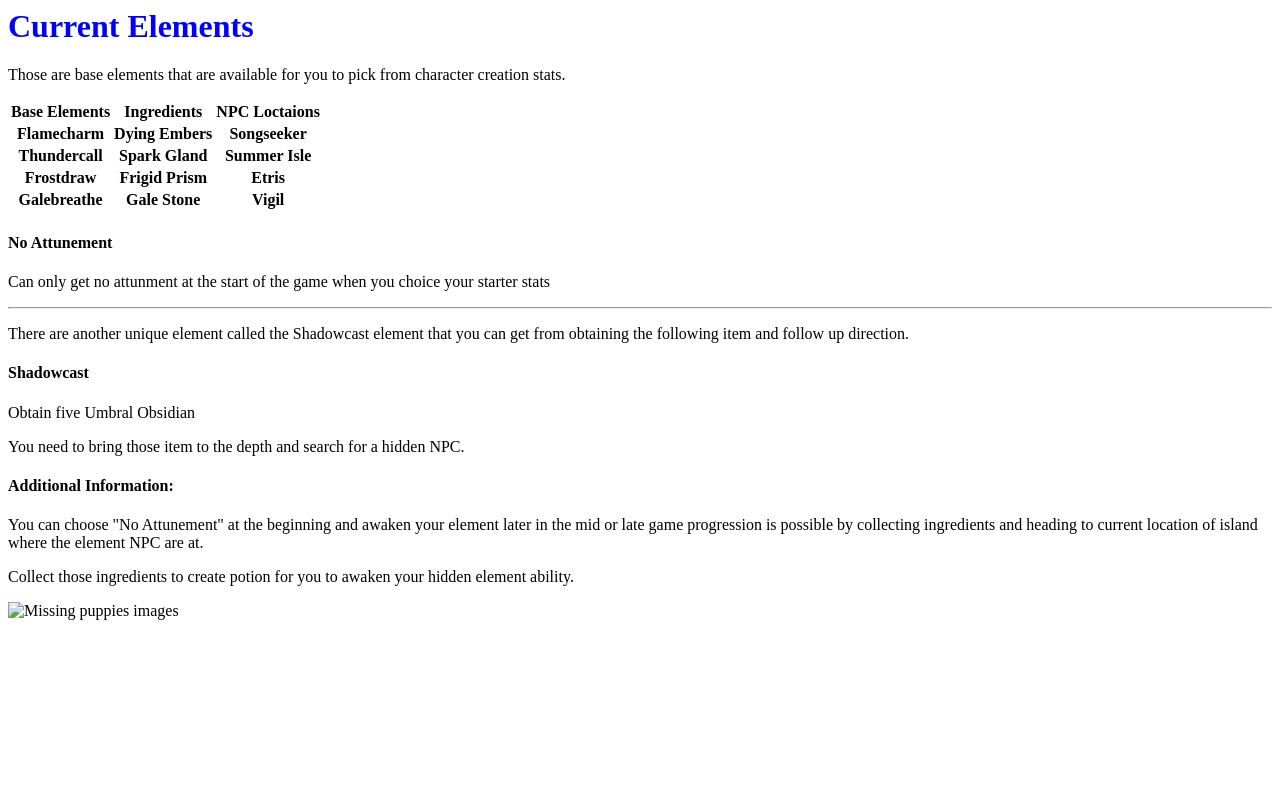
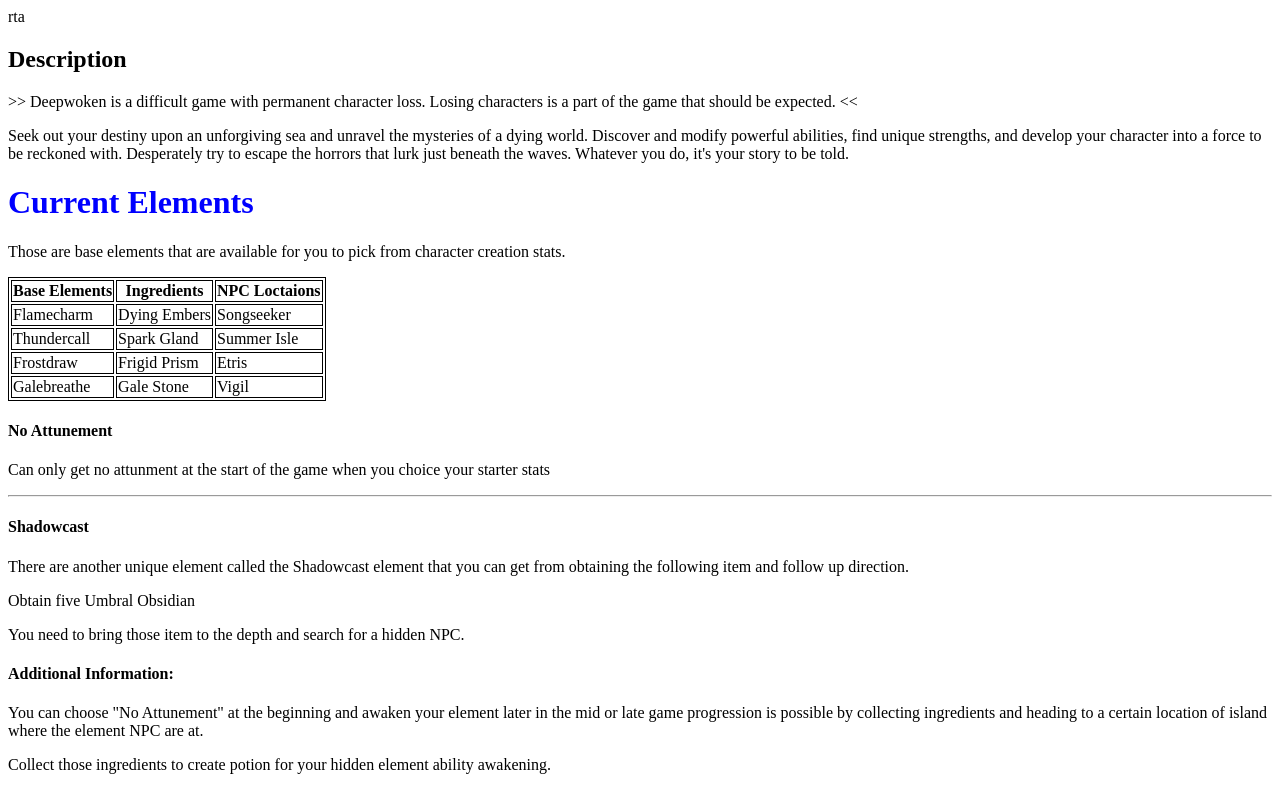
Before and after one commit to Darkness-Skill/Darkness-Skill.github.io, a plain HTML site: page index.html in a window 1280 px wide. Drawn offline with Linux system fonts and the light colour scheme.

Commit message:
Update index.html

```diff
--- a/index.html
+++ b/index.html
@@ -1,15 +1,21 @@
-<DOCTYPE>
+rta<DOCTYPE>
 <html lang="en">
   <head>
   <title>  DeepWoken Info </title>
   <style>
+    table, th, td{
+      border: 1px solid black;
+    }
     h1{
       Color:Blue;
     }
   </style>
   </head>
 <body>
-<h1>Current Elements </h1>
+  <h2>Description</h2>
+  <p>>> Deepwoken is a difficult game with permanent character loss. Losing characters is a part of the game that should be expected. <<</p>
+  <p>Seek out your destiny upon an unforgiving sea and unravel the mysteries of a dying world. Discover and modify powerful abilities, find unique strengths, and develop your character into a force to be reckoned with. Desperately try to escape the horrors that lurk just beneath the waves. Whatever you do, it's your story to be told.<p>
+  <h1>Current Elements </h1>
   <p>Those are base elements that are available for you to pick from character creation stats.</p>
   <table>
     <tr>
@@ -18,37 +24,37 @@
       <th>NPC Loctaions</th>
     </tr>
     <tr>
-      <th>Flamecharm</th>
-      <th>Dying Embers</th>
-      <th>Songseeker</th>
+      <td>Flamecharm</td>
+      <td>Dying Embers</td>
+      <td>Songseeker</td>
     </tr>
     <tr>
-      <th>Thundercall</th>
-      <th>Spark Gland</th>
-      <th>Summer Isle</th>
+      <td>Thundercall</td>
+      <td>Spark Gland</td>
+      <td>Summer Isle</td>
     </tr>
     <tr>
-      <th>Frostdraw</th>
-      <th>Frigid Prism</th>
-      <th>Etris</th>
+      <td>Frostdraw</td>
+      <td>Frigid Prism</td>
+      <td>Etris</td>
     </tr>
     <tr>
-      <th>Galebreathe</th>
-      <th>Gale Stone</th>
-      <th>Vigil</th>
+      <td>Galebreathe</td>
+      <td>Gale Stone</td>
+      <td>Vigil</td>
     </tr>
   </table>
     <h4>No Attunement</h4>
     <p>Can only get no attunment at the start of the game when you choice your starter stats</p>
 <hr>
+ <h4>Shadowcast</h4>
   <p>There are another unique element called the Shadowcast element that you can get from obtaining the following item and follow up direction.</p>
-  <h4>Shadowcast</h4>
   <p>Obtain five Umbral Obsidian</p>
   <p>You need to bring those item to the depth and search for a hidden NPC.</p>
 <h4>Additional Information:</h4>
-<p>You can choose "No Attunement" at the beginning and awaken your element later in the mid or late game progression is possible by collecting ingredients and heading to current location of island where the element NPC are at.</p>
-  <p>Collect those ingredients to create potion for you to awaken your hidden element ability.</p>
-  <img src="Puppies.jifi" alt="Missing puppies images"</img>
+  <p>You can choose "No Attunement" at the beginning and awaken your element later in the mid or late game progression is possible by collecting ingredients and heading to a certain location of island where the element NPC are at.</p>
+  <p>Collect those ingredients to create potion for your hidden element ability awakening.</p>
+
 </body>
 
 
```
